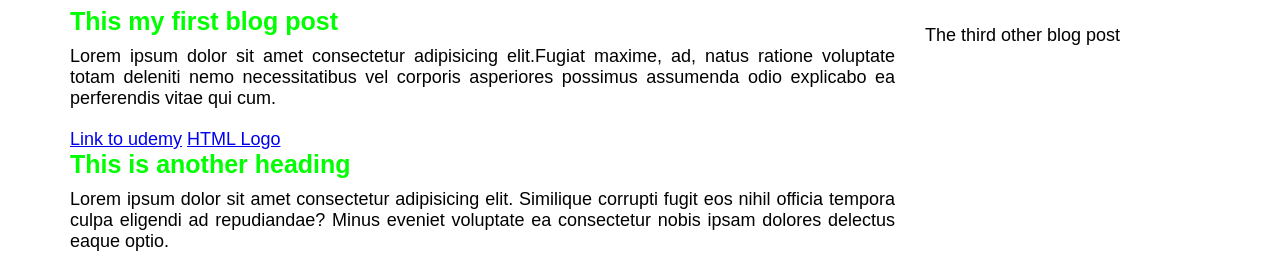
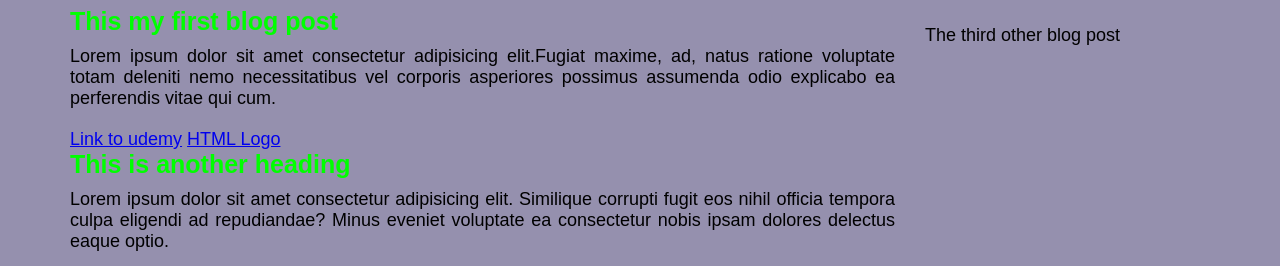
Before and after one commit to BrilliantPhoenix2024/Learning-HtmlCss, a plain HTML site: page Formatting_with_CSS/Basic-Concepts/index.html in a window 1280 px wide. Shown: the part 117-383 px from the top of the page. Drawn offline with Linux system fonts and the light colour scheme.

Commit message:
Adding CSS with inner Styles

```diff
--- a/Formatting_with_CSS/Basic-Concepts/index.html
+++ b/Formatting_with_CSS/Basic-Concepts/index.html
@@ -6,6 +6,11 @@
     <meta name="viewport" content="width=device-width, initial-scale=1.0" />
     <title>Learning_HtmlCss</title>
     <link rel="stylesheet" href="style.css" />
+    <style>
+      body {
+        background: rgb(149, 144, 174);
+      }
+    </style>
   </head>
 
   <body>
```
